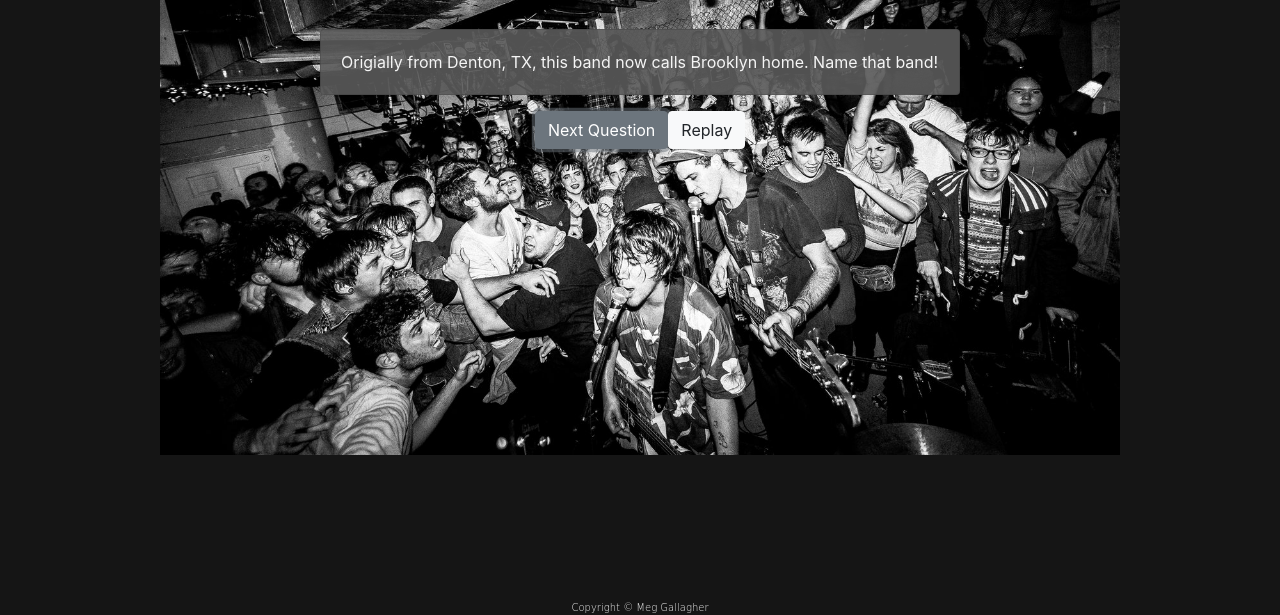
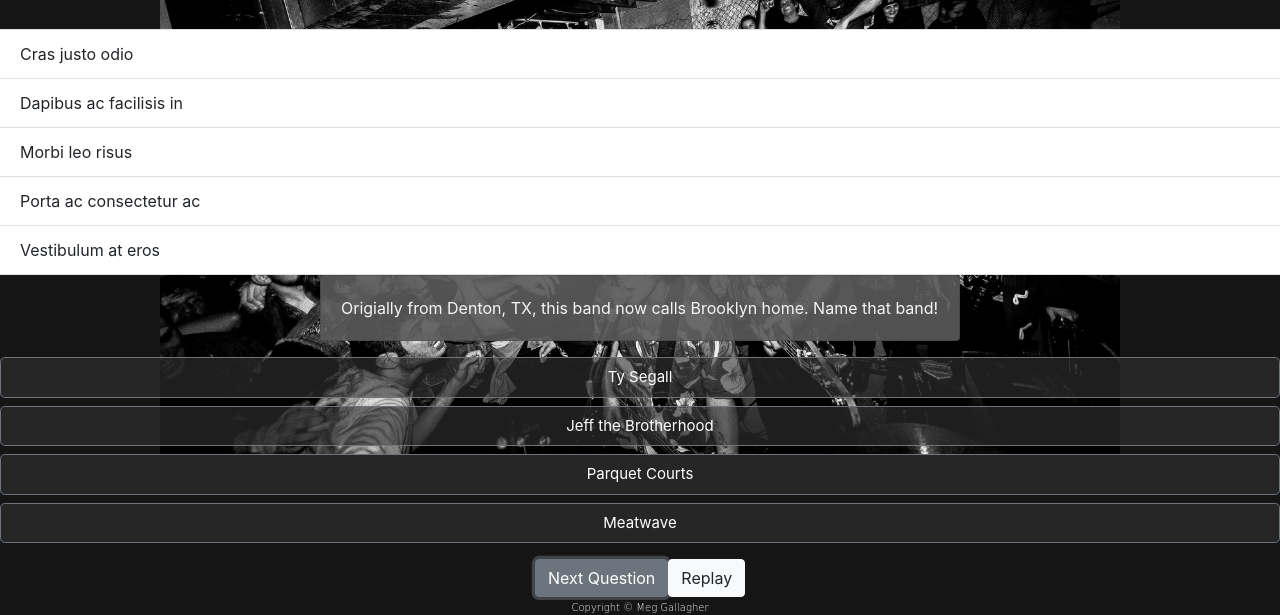
Before and after one commit to megzimo/Trivia-Game, a plain HTML site: page index.html in a window 1280 px wide. Both pictures are taken after a click on the button "Begin Quiz". Shown: the part 185-800 px from the top of the page. Drawn offline with nearby package versions, Linux system fonts and the light colour scheme.

Commit message:
update q/a/videos

```diff
--- a/assets/css/style.css
+++ b/assets/css/style.css
@@ -54,6 +54,10 @@ iframe{
     font-size: 15px;
 }
 
+.hide{
+    display: none;
+}
+
 footer{
     background-color: #151515;
     color: whitesmoke;
--- a/assets/javascript/app.js
+++ b/assets/javascript/app.js
@@ -6,22 +6,31 @@ let triviaQs =   [
         questionNum: "1",
         question: "Origially from Denton, TX, this band now calls Brooklyn home. Name that band!",
         answer: "Parquet Courts",
-        answerChoices: ["Ty Segall", "Jeff the Brotherhood", "Parquet Courts", "Meatwave"],
-        // video: <iframe src="https://www.youtube.com/embed/eZXS8Jpkiac?rel=0&amp;showinfo=0&amp;start=23&amp;end=35"></iframe>
+        choice1: "Ty Segall",
+        choice2: "Jeff the Brotherhood",
+        choice3: "Parquet Courts",
+        choice4:  "Meatwave",
+        video: "https://www.youtube.com/embed/eZXS8Jpkiac?rel=0&amp;showinfo=0&amp;start=23&amp;end=35"
         },
         {
         questionNum: "2",
         question: "This super-group hails from many different countries across the world, and is fronted by 18 year old Orono Noguchi. Name that band!",
         answer: "Superorganism",
-        answerChoices: ["Orono Noguchi and the Mothers", "Catpower", "The Ton Tons", "Superorganism"],
-        // video: <iframe src="https://www.youtube.com/embed/mJQYRzAoErc?rel=0&amp;showinfo=0&amp;start=73&amp;end=90"></iframe>
+        choice1: "Orono Noguchi and the Mothers",
+        choice2:"Catpower",
+        choice3: "The Ton Tons",
+        choice4: "Superorganism",
+        video: "https://www.youtube.com/embed/mJQYRzAoErc?rel=0&amp;showinfo=0&amp;start=73&amp;end=90"
         },
         {
         questionNum: "3",
         question: "An Austin original, this band works with to Burger Records to produce their post-punk tunes. Name that band!",
         answer: "Hundred Visions",
-        answerChoices: ["Hundred Visions", "The Meatbodies", "Thee Oh Sees", "King Gizzard and the Lizard Wizard"],
-        // video: <iframe src="https://www.youtube.com/embed/roGpWlNUD_E?rel=0&amp;showinfo=0&amp;start=49&amp;end=60"></iframe>
+        choice1: "Hundred Visions",
+        choice2:"The Meatbodies",
+        choice3:"Thee Oh Sees",
+        choice4:"King Gizzard and the Lizard Wizard",
+        video: "https://www.youtube.com/embed/roGpWlNUD_E?rel=0&amp;showinfo=0&amp;start=49&amp;end=60"
         }
     ];
 
@@ -33,48 +42,52 @@ let triviaQs =   [
     let incorrect = 0;
     let timeLeft = 20;
 
+    $('.answers').addClass('hide');
+    $('.qDisplay').addClass('hide');
+    $('.card').addClass('hide');
+    $('.musicVideo').addClass('hide');
 
-    // start timer function
-    function answerSelection() {
-        timeLeft = 20;
-        counter = setInterval(timer,1000)
-        }
 
-    // 'start' button function
+    // ___________________________________________________OLD CODE_______________________ END TAG FOR DOC.READY STILL AT TE BOTTOM OF PAGE ___________________________ //
+    //game begin
     $('.start').on('click', function() {
         gameInit = true;
+        $('.answers').removeClass('hide');
+        $('.qDisplay').removeClass('hide');
+        $('.card').removeClass('hide');
+        $('.musicVideo').removeClass('hide');
+
+        // start timer function
+        function answerSelection() {
+            timeLeft = 20;
+            counter = setInterval(timer,1000)
+            };
+
+        // update music video
+        $('.musicVideo').attr('src', triviaQs[number].video);
+
+        // show questions & answers
+        $('.qDisplay').html(triviaQs[number].question);
+        $('.choice1').html(triviaQs[number].choice1);
+        $('.choice2').html(triviaQs[number].choice2);
+        $('.choice3').html(triviaQs[number].choice3);
+        $('.choice4').html(triviaQs[number].choice4);
+
+        // updates text on button to next question
+        $('.start').text("Next Question");
+
+        // increases the question number value by one (starts at zero)
+        number++;
+
+    });
 
 
-        // function to loop through the object and display the question on the DOM
-        function display () {
-            for( let i = 0; i < triviaQs.length; i++ ){
-                $('.qDisplay').html(triviaQs[number].question);
-                number++;
-                return; // gives questions based on "number" which begins at index 0
-            }
-        }
-        display ();
-        $('.start').text("Next Question");
+    // check timer function
+// ----------YOUR CODE HERE ------------ //
+
+    // reset function
+// ----------YOUR CODE HERE ------------ //
 
 
-        }); // ENDS Start Button()
 
-    }); //ENDS doc.ready()
-
-
-        // triviaQs.forEach( function (answerChoices) {
-        //     let btnOpt = $('<button>');
-        //     btnOpt.addClass ("btn btn-secondary btn-lg btn-block");
-
-    // display questions - for loop going up by one referencing the key of the object append value to dom
-        // keep track of if the question has come up
-        // button to move to the next question
-        // on page load show first question
-
-    // next question function - call timer function
-        // when answer choice selected stop timer - take value of answer and feed back into js check if equal to value
-        // console log the clicks (timer has started, timer has stopped, answer choice)
-
-    // check timer function
-
-    // reset function
+}); //ENDS doc.ready()
--- a/index.html
+++ b/index.html
@@ -10,9 +10,17 @@
 </head>
 <body>
    <div class="container">
-        <iframe src="https://www.youtube.com/embed/roGpWlNUD_E?rel=0&amp;showinfo=0&amp;start=49&amp;end=60">
+        <iframe class="musicVideo">
         </iframe>
     </div>
+
+    <ul class="list-group list-group-flush">
+        <li class="list-group-item">Cras justo odio</li>
+        <li class="list-group-item">Dapibus ac facilisis in</li>
+        <li class="list-group-item">Morbi leo risus</li>
+        <li class="list-group-item">Porta ac consectetur ac</li>
+        <li class="list-group-item">Vestibulum at eros</li>
+    </ul>
 
 <!-- Question Display -->
     <div class="card">
@@ -21,8 +29,10 @@
 
 <!-- answer choices -->
     <div class="answers">
-        <div class="answer-choices">
-        </div>
+        <button class="btn btn-secondary btn-lg btn-block choice1"></button>
+        <button class="btn btn-secondary btn-lg btn-block choice2"></button>
+        <button class="btn btn-secondary btn-lg btn-block choice3"></button>
+        <button class="btn btn-secondary btn-lg btn-block choice4"></button>
     </div>
 <!-- start & reset buttons -->
     <div class="button-group">
```
